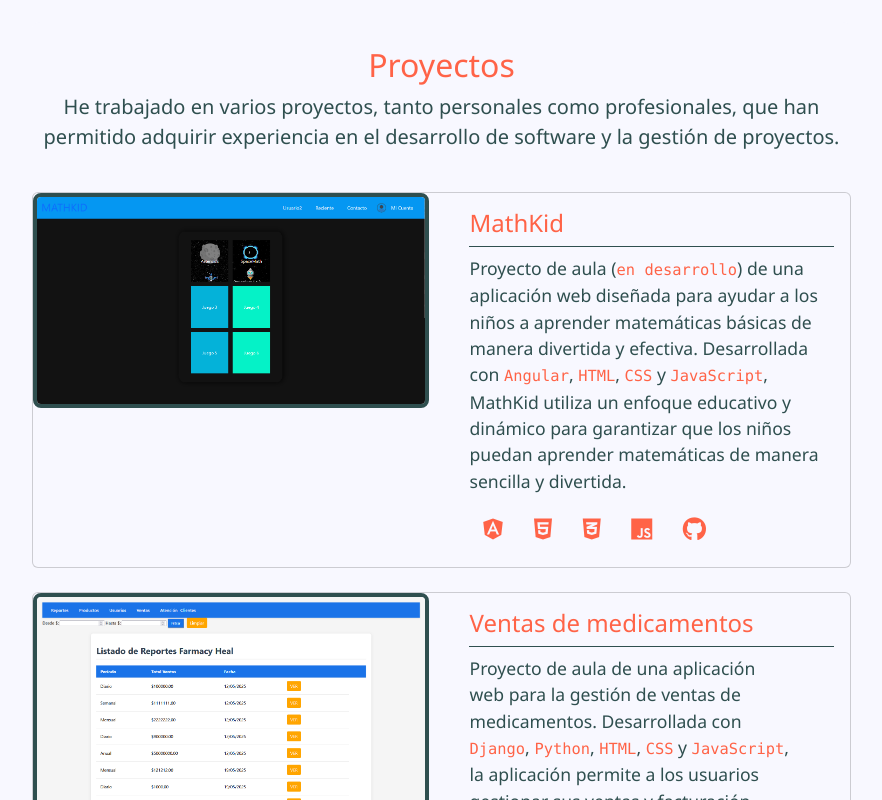
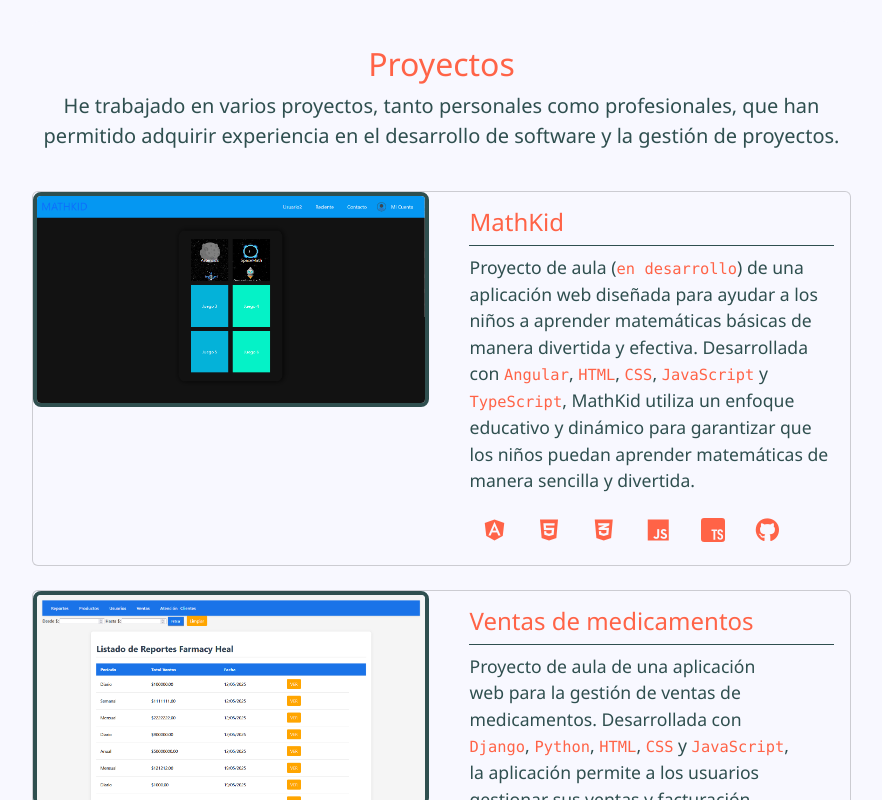
Before and after one commit to JuanECH16/portfolio, a website: page index.html in a window 1280 px wide. Shown: the part 2000-2800 px from the top of the page, without its empty margins (191-1073 px from the left). Drawn offline with nearby package versions, Linux system fonts and the light colour scheme.

Commit message:
Enhance project section: add TypeScript icon and update project description

```diff
--- a/css/styles.css
+++ b/css/styles.css
@@ -155,11 +155,21 @@
   transform: translateY(0) !important;
 }
 
+#mode {
+  width: 8rem !important;
+  padding-left: 0 !important;
+  padding-right: 0 !important;
+}
+
 #about_me i,
-#projects i {
+#projects i,
+#projects svg {
   font-size: 1.5rem;
+  width: 1.5rem;
+  height: 1.5rem;
   display: inline-block;
   line-height: 1;
+  vertical-align: middle;
 }
 
 .card-body {
@@ -206,12 +216,6 @@
   margin-top: 0.25rem !important;
 }
 
-#mode {
-  width: 8rem !important;
-  padding-left: 0 !important;
-  padding-right: 0 !important;
-}
-
 #technologies .row:has(h3) {
   display: flex !important;
   align-items: stretch !important;
--- a/index.html
+++ b/index.html
@@ -269,9 +269,9 @@
                                 <p class="card-text">Proyecto de aula (<code>en desarrollo</code>) de una aplicación web
                                     diseñada para ayudar a los niños a aprender matemáticas básicas de manera divertida
                                     y efectiva. Desarrollada con <code>Angular</code>, <code>HTML</code>,
-                                    <code>CSS</code> y <code>JavaScript</code>, MathKid utiliza un enfoque educativo y
-                                    dinámico para garantizar que los niños puedan aprender matemáticas de manera
-                                    sencilla y divertida.
+                                    <code>CSS</code>, <code>JavaScript</code> y <code>TypeScript</code>, MathKid utiliza
+                                    un enfoque educativo y dinámico para garantizar que los niños puedan aprender
+                                    matemáticas de manera sencilla y divertida.
                                 </p>
                                 <a href="#projects" class="btn" data-bs-toggle="tooltip" data-bs-placement="bottom"
                                     data-bs-title="Angular"><i class="fa-brands fa-angular"></i></a>
@@ -281,6 +281,12 @@
                                     data-bs-title="CSS"><i class="fab fa-css3-alt"></i></a>
                                 <a href="#projects" class="btn" data-bs-toggle="tooltip" data-bs-placement="bottom"
                                     data-bs-title="JavaScript"><i class="fa-brands fa-js"></i></a>
+                                <a href="#projects" class="btn" data-bs-toggle="tooltip" data-bs-placement="bottom"
+                                    data-bs-title="TypeScript"><svg xmlns="http://www.w3.org/2000/svg"
+                                        fill="currentColor" viewBox="0 0 16 16">
+                                        <path fill-rule="evenodd"
+                                            d="M14 0a2 2 0 0 1 2 2v12a2 2 0 0 1-2 2H2a2 2 0 0 1-2-2V2a2 2 0 0 1 2-2zm-1.139 7.488q-.585 0-1.006.244a1.67 1.67 0 0 0-.634.674 2.1 2.1 0 0 0-.225.996q0 .753.293 1.182.303.42.967.732l.469.215q.438.186.625.43.185.244.185.635 0 .478-.166.703-.156.224-.527.224-.361.001-.547-.244-.186-.243-.205-.752h-1.162q.02.996.498 1.524.479.527 1.386.527.909 0 1.417-.518.507-.517.507-1.484 0-.81-.332-1.289t-1.045-.79l-.449-.196q-.39-.166-.556-.381-.166-.214-.166-.576 0-.4.165-.596.177-.195.508-.195.361 0 .508.234.156.234.176.703h1.123q-.03-.976-.498-1.484-.47-.518-1.309-.518M7 7.596v1.113h1.3V14.5h1.221V8.709h1.289V7.596z" />
+                                    </svg></a>
                                 <a href="https://github.com/JuanECH16/MathKid.git" target="_blank" class="btn"
                                     data-bs-toggle="tooltip" data-bs-placement="bottom" data-bs-title="GitHub"><i
                                         class="fa-brands fa-github"></i></a>
```
